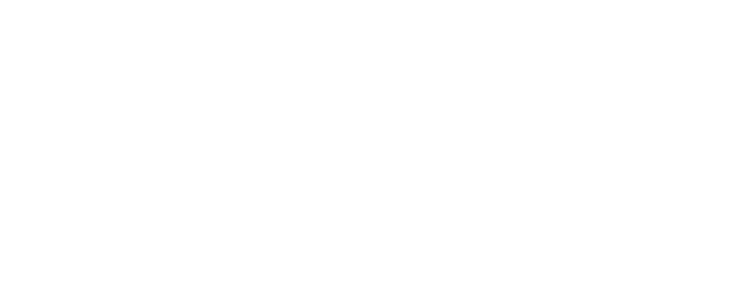
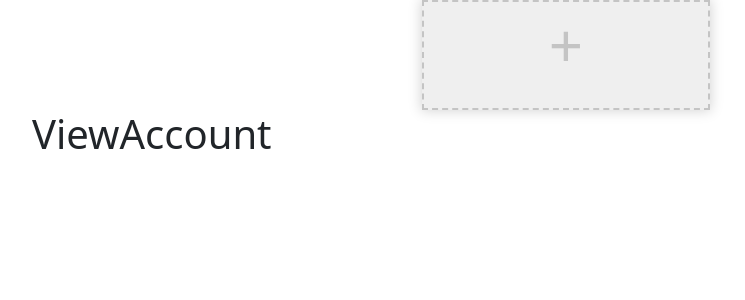
Before and after one commit to Navmonti/Walletino, a React (Create React App) app in the folder Walletino.Web/clientapp/: page /account in a window 1280 px wide. Before the commit this address had no page. Shown: the top 300 px of the page, without its empty margins (74-819 px from the left). Built offline with nearby package versions, Linux system fonts and the light colour scheme.

Commit message:
fix account rounting

```diff
--- a/Walletino.Web/clientapp/src/App.tsx
+++ b/Walletino.Web/clientapp/src/App.tsx
@@ -2,18 +2,19 @@
 import { Login, Main, Panel, Signup } from './pages';
 
 import 'bootstrap/dist/css/bootstrap.css';
+import Account from './pages/main/account';
 
 function App() {
     return (
         <div className="App">
-            <Router>
-                <Routes>
-                    <Route path="/panel" element={<Panel />} />
-                    <Route path="/login" element={<Login />} />
-                    <Route path="/signup" element={<Signup />} />
-                    <Route path="/" element={<Main />} />
-                </Routes>
-            </Router>
+            <Routes>
+                <Route path="/" element={<Main />}></Route>
+                <Route path="/*" element={<Main />}></Route>
+                <Route path="panel" element={<Panel />}></Route>
+                <Route path="login" element={<Login />}></Route>
+                <Route path="signup" element={<Signup />}></Route>
+                <Route path="*" element={<h1>Not Found</h1>}></Route>
+            </Routes>
         </div>
     );
 }
--- a/Walletino.Web/clientapp/src/components/app/account/addViewAccount.tsx
+++ b/Walletino.Web/clientapp/src/components/app/account/addViewAccount.tsx
@@ -3,7 +3,7 @@
 
 const AddViewAccount = () => {
     const navigation = useNavigate();
-    return <div className="add-account" onClick={() => { navigation(`./addAccount`) }}>
+    return <div className="add-account" onClick={() => { navigation(`/account/addAccount`) }}>
         <span className="plus">+</span>
     </div>
 
--- a/Walletino.Web/clientapp/src/components/app/account/viewAccount.tsx
+++ b/Walletino.Web/clientapp/src/components/app/account/viewAccount.tsx
@@ -1,8 +1,15 @@
 import React from 'react'
+import AddViewAccount from './addViewAccount'
 
 const ViewAccount = () => {
 
-    return <h1>ViewAccount</h1>
+    return (
+        <>
+            <AddViewAccount />
+            <h1>ViewAccount</h1>
+        </>
+    )
+
 
 }
 
--- a/Walletino.Web/clientapp/src/pages/main/Main.tsx
+++ b/Walletino.Web/clientapp/src/pages/main/Main.tsx
@@ -1,4 +1,4 @@
-import { BrowserRouter as Router, Routes, Route, useLocation, useNavigate } from 'react-router-dom';
+import { Routes, Route } from 'react-router-dom';
 import { AddAccount, DeleteAccount, EditAccount, ViewAccount } from '../../components/app/account';
 import Account from './account';
 import './main.css'
@@ -9,8 +9,8 @@
             <div className="col-md-12">
                 <div className="card-account-holder">
                     <Routes>
-                        <Route path="/" element={<Account />} />
-                        <Route path="/account" element={<Account />} />
+                        <Route path="/" element={<Account />}></Route>
+                        <Route path="account/*" element={<Account />}></Route>
                     </Routes>
                 </div>
             </div>
--- a/Walletino.Web/clientapp/src/pages/main/account/index.tsx
+++ b/Walletino.Web/clientapp/src/pages/main/account/index.tsx
@@ -1,20 +1,16 @@
-import { Routes, Route, useLocation } from 'react-router-dom';
+import { Routes, Route} from 'react-router-dom';
 import { AddAccount, EditAccount, DeleteAccount, ViewAccount, AddViewAccount } from '../../../components/app/account';
 
 const Account = () => {
-    const path = useLocation();
-    debugger;
-    console.log(`${path.pathname}`)
     return <div className="container">
         <div className="row">
             <div className="col-md-12">
                 <div className="card-account-holder">
-                    <AddViewAccount />
                     <Routes>
-                        <Route path={`/addAccount`} element={<AddAccount />} />
-                        {/*<Route path={`/account/editAccount`} element={<EditAccount />} />*/}
-                        {/*<Route path={`/account/deleteAccunt`} element={<DeleteAccount />} />*/}
-                        <Route path={`/`} element={<ViewAccount />} />
+                        <Route path="/" element={<ViewAccount />}></Route>
+                        <Route path="addAccount" element={<AddAccount />}></Route>
+                        <Route path="editAccount" element={<EditAccount />}></Route>
+                        <Route path="deleteAccunt" element={<DeleteAccount />}></Route>
                     </Routes>
                 </div>
             </div>
```
Also changed, not shown: Walletino.Web/clientapp/src/index.tsx (+5 -2 lines).
